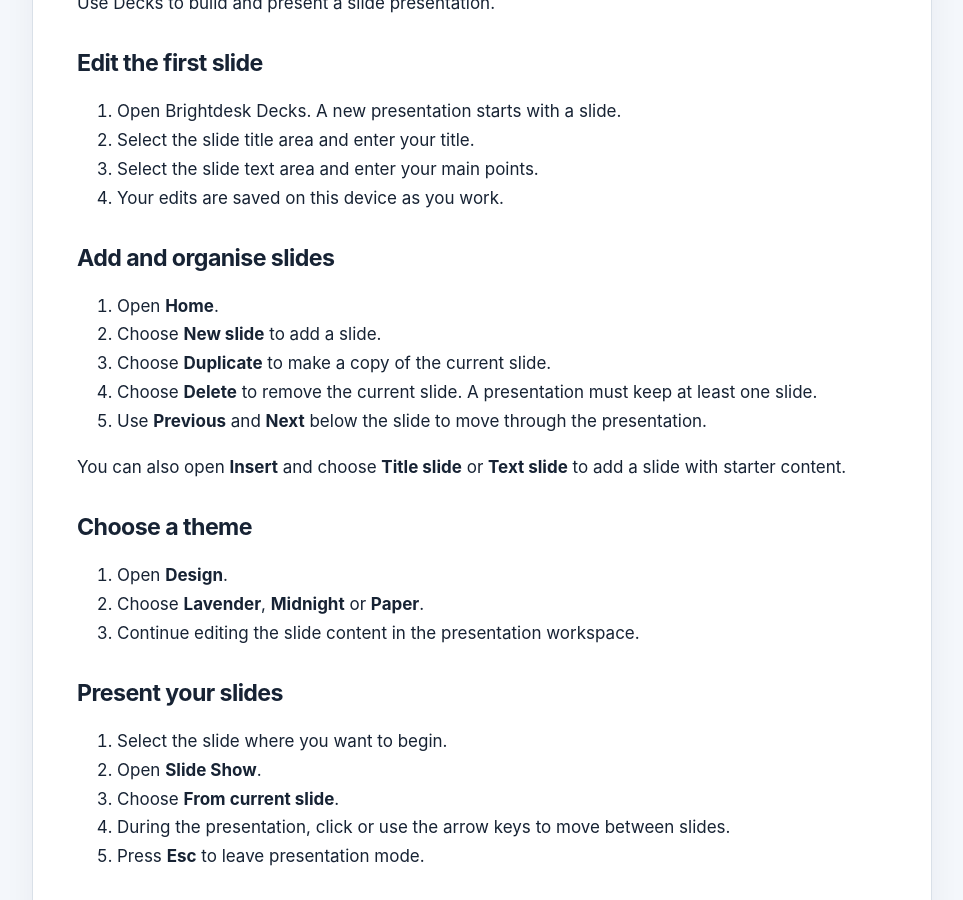
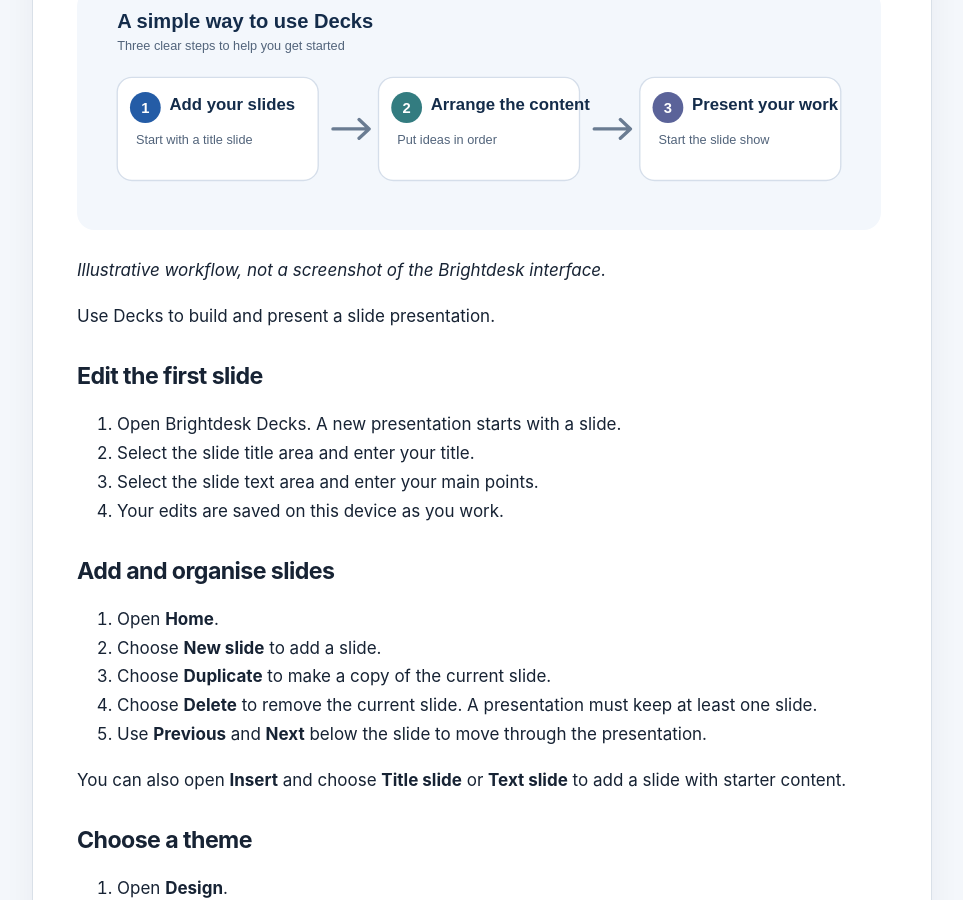
Before and after one commit to conz20/Brightdesk-Wiki, a Jekyll site: the page built from docs/products/decks.md, in a window 1280 px wide and 900 px high, scrolled down 418 px. Shown: the whole window, without its empty margins (158-1121 px from the left). Built offline with Jekyll 4.4.1, drawn with Linux system fonts in a browser that asks for light colours.

Commit message:
Add Decks workflow diagram to Help guide

```diff
--- a/docs/products/decks.md
+++ b/docs/products/decks.md
@@ -9,6 +9,10 @@ permalink: /products/decks.html
 # Brightdesk Decks
 
 ![Brightdesk Decks product icon](../assets/images/product-icons/decks.svg){: .product-guide-icon }
+
+![Three-step workflow: add slides, arrange the content, then present your work.](../assets/images/workflows/guide-decks.svg){: .product-workflow-diagram }
+
+*Illustrative workflow, not a screenshot of the Brightdesk interface.*
 
 Use Decks to build and present a slide presentation.
 
```
